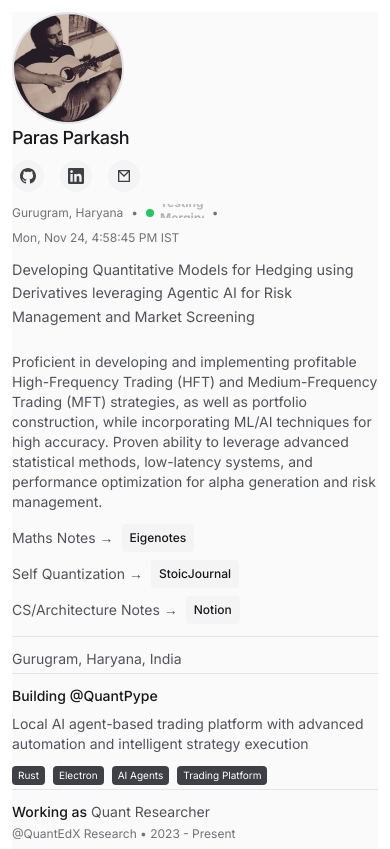
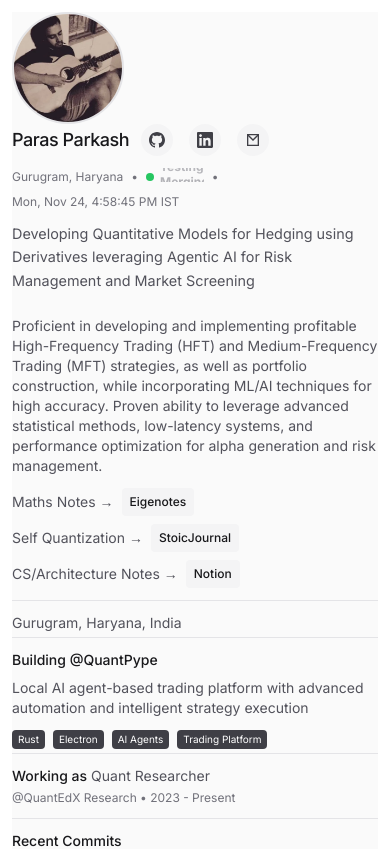
Before and after one commit to parasxparkash/parasxparkash.github.io, a Next.js app: page / in a window 390 px wide. Shown: the top 849 px of the page. Built offline with nearby package versions, Linux system fonts and the light colour scheme.

Commit message:
Make name and social icons inline on mobile view

```diff
--- a/src/app/page.tsx
+++ b/src/app/page.tsx
@@ -112,11 +112,9 @@ export default function Home() {
 
             {/* Right Column - All Content */}
             <div className="flex-1 min-w-0">
-              {/* Name */}
-              <h1 className="text-lg font-medium tracking-tight mb-2">Paras Parkash</h1>
-
-              {/* Social Icons */}
-              <div className="mb-2">
+              {/* Name and Social Icons - Inline */}
+              <div className="flex items-center gap-3 mb-2">
+                <h1 className="text-lg font-medium tracking-tight">Paras Parkash</h1>
                 <SocialLinks variant="mobile" />
               </div>
 
```
